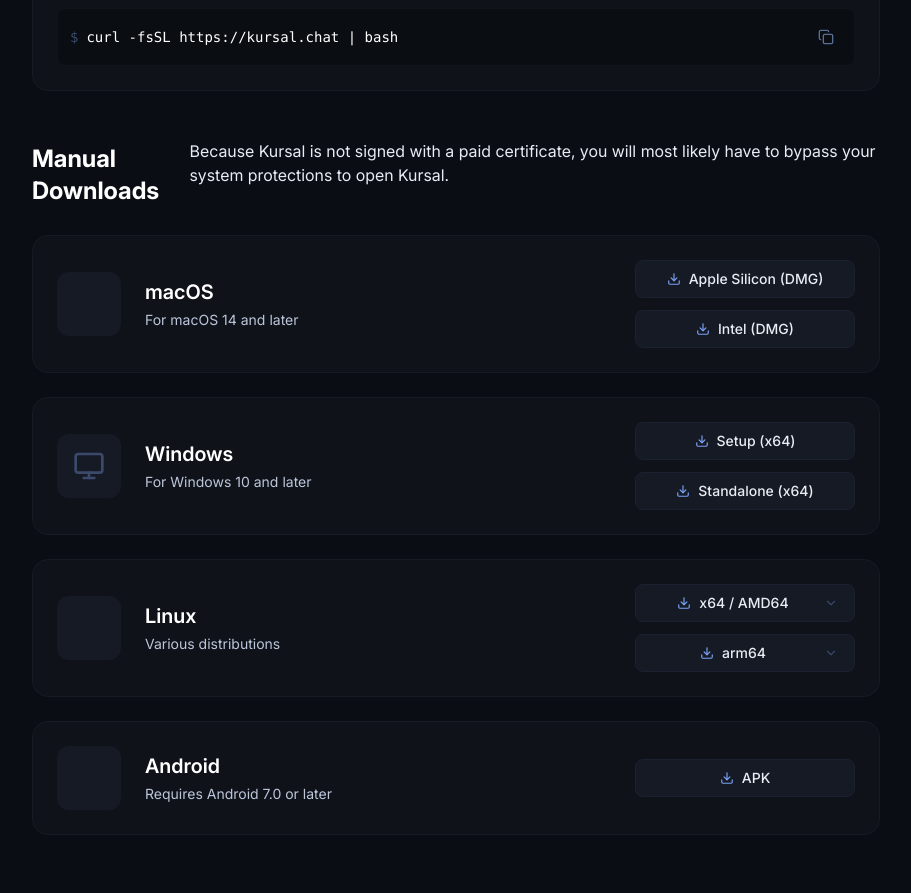
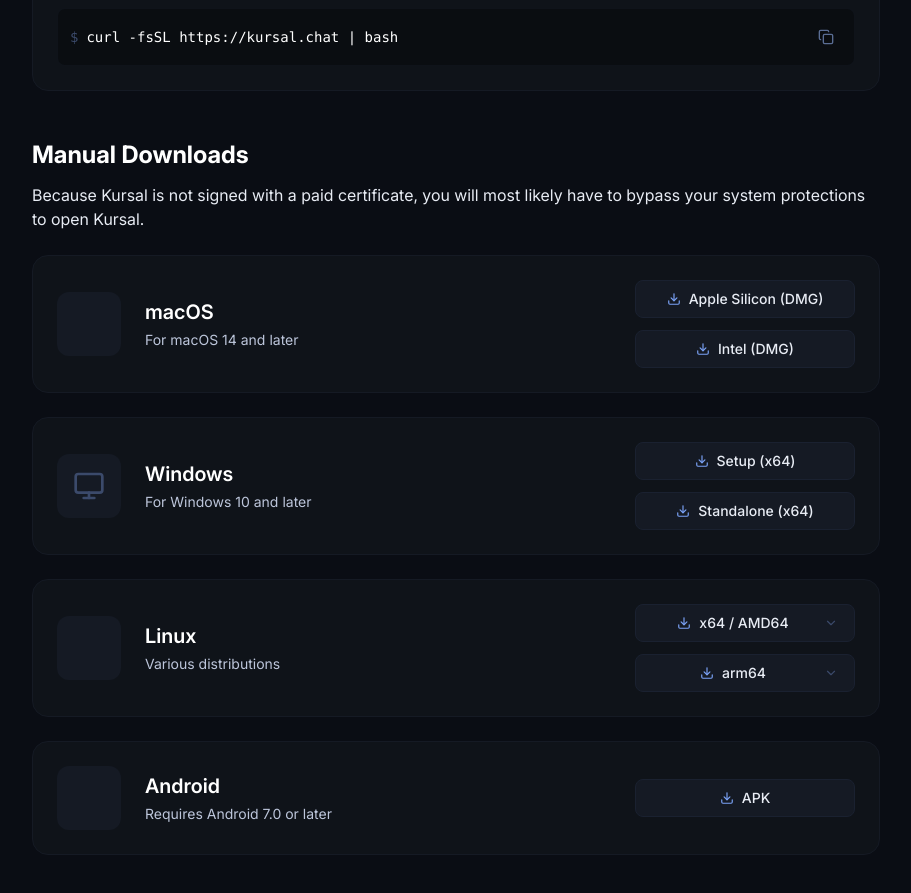
Before and after one commit to KursalChat/Website, a SvelteKit app: page /download in a window 1280 px wide. Shown: the part 820-1713 px from the top of the page, without its empty margins (184-1095 px from the left). Built offline with nearby package versions, Linux system fonts and the light colour scheme; some icons are missing.

Commit message:
📦 Download script fixes

```diff
--- a/src/routes/download/+page.svelte
+++ b/src/routes/download/+page.svelte
@@ -231,9 +231,9 @@
       </div>
     </div>
 
-    <div class="mb-6 flex items-center justify-between">
+    <div class="mb-6 flex flex-col gap-3">
       <h2 class="text-2xl font-bold text-white">Manual Downloads</h2>
-      <p class="text-kursal-50 mb-6">
+      <p class="text-kursal-50">
         Because Kursal is not signed with a paid certificate, you will most
         likely have to bypass your system protections to open Kursal.
       </p>
```
Also changed, not shown: 2 other files (tests, documents, lock files or other folders).
